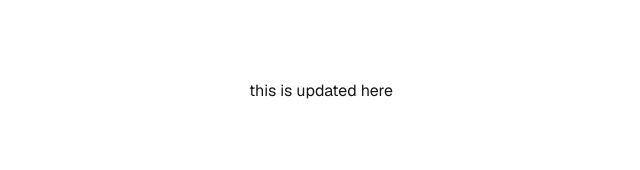
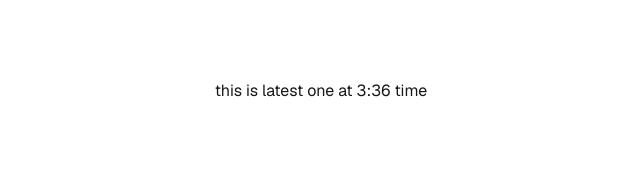
Before and after one commit to RonithPR16/test-merge-branches, a Next.js app: page / in a window 1280 px wide. Shown: the top 170 px of the page, without its empty margins (319-959 px from the left). Built offline with nearby package versions, Linux system fonts and the light colour scheme.

Commit message:
Added updated change

```diff
--- a/app/page.tsx
+++ b/app/page.tsx
@@ -3,7 +3,7 @@ import styles from "./page.module.css";
 export default function Home() {
   return (
     <div className={styles.page}>
-      <p>this is updated here</p>
+      <p>this is latest one at 3:36 time</p>
     </div>
   );
 }
```
